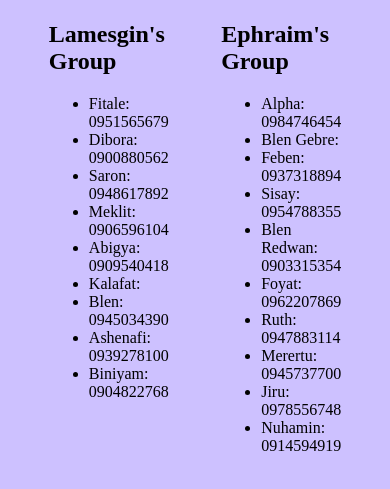
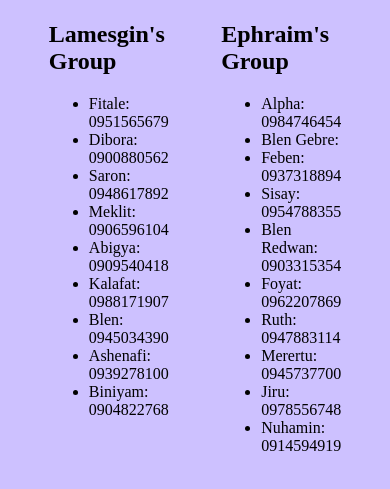
Before and after one commit to Lame-desu/small-group, a plain HTML site: page index.html in a window 390 px wide. Shown: the part 79-568 px from the top of the page. Drawn offline with Linux system fonts and the light colour scheme.

Commit message:
added kahlafat's phone number

```diff
--- a/index.html
+++ b/index.html
@@ -39,7 +39,7 @@
           <li>Saron: 0948617892</li>
           <li>Meklit: 0906596104</li>
           <li>Abigya: 0909540418</li>
-          <li>Kalafat:</li>
+          <li>Kalafat: 0988171907</li>
           <li>Blen: 0945034390</li>
           <li>Ashenafi: 0939278100</li>
           <li>Biniyam: 0904822768</li>
```
